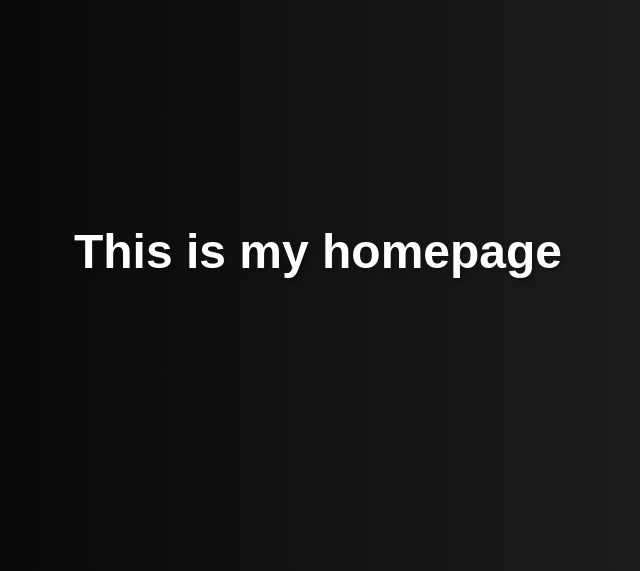
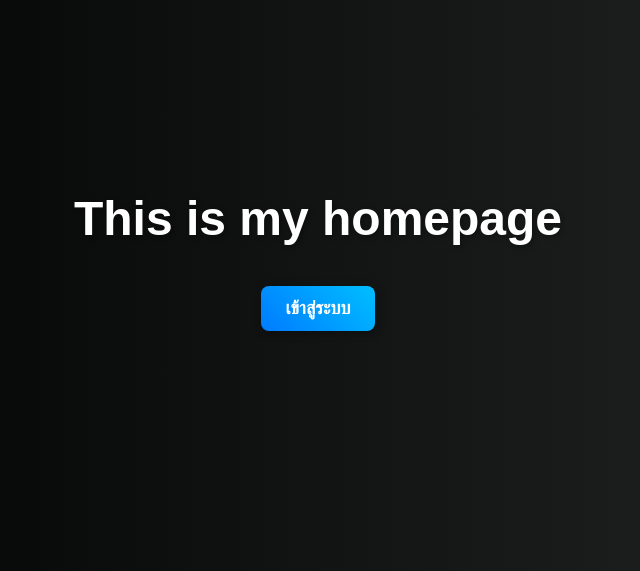
Before and after one commit to Masahiro-No/Web_from_Flask, a Flask app: page / in a window 1280 px wide. Shown: the part 139-710 px from the top of the page, without its empty margins (322-962 px from the left). Run offline with Flask 3, Linux system fonts and the light colour scheme.

Commit message:
add button on home page to go to login page

```diff
--- /dev/null
+++ b/static/css/style_buthome.css
@@ -0,0 +1,21 @@
+/* ปุ่มสไตล์ */
+.btn {
+    display: inline-block;
+    margin-top: 20px;
+    padding: 12px 24px;
+    font-size: 18px;
+    font-weight: bold;
+    color: white;
+    background: linear-gradient(45deg, #007BFF, #00BFFF);
+    border: none;
+    border-radius: 8px;
+    text-decoration: none;
+    cursor: pointer;
+    transition: 0.3s;
+    box-shadow: 2px 2px 10px rgba(0, 0, 0, 0.3);
+}
+
+.btn:hover {
+    background: linear-gradient(45deg, #0056b3, #0080ff);
+    transform: scale(1.05);
+}
--- a/templates/home.html
+++ b/templates/home.html
@@ -2,10 +2,14 @@
 <html lang="en">
 <head>
     <meta charset="UTF-8">
-    <title> Home </title>
+    <title>Home</title>
     <link rel="stylesheet" href="{{ url_for('static', filename='css/style.css') }}">
+    <link rel="stylesheet" href="{{ url_for('static', filename='css/style_buthome.css') }}">
 </head>
 <body>
-    <h1><p style="color: white;">This is my homepage</p></h1>
+    <h1>This is my homepage</h1>
+
+    <!-- ปุ่มสำหรับไปยังหน้า Login -->
+    <a href="{{ url_for('login') }}" class="btn">เข้าสู่ระบบ</a>
 </body>
 </html>
```
